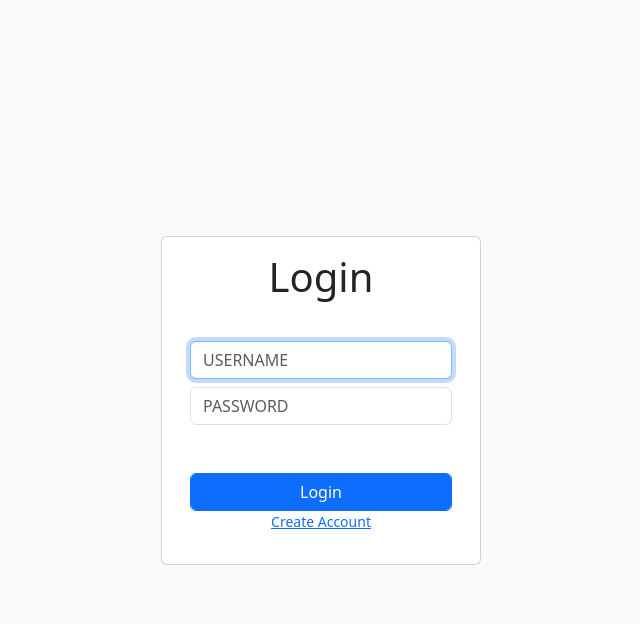
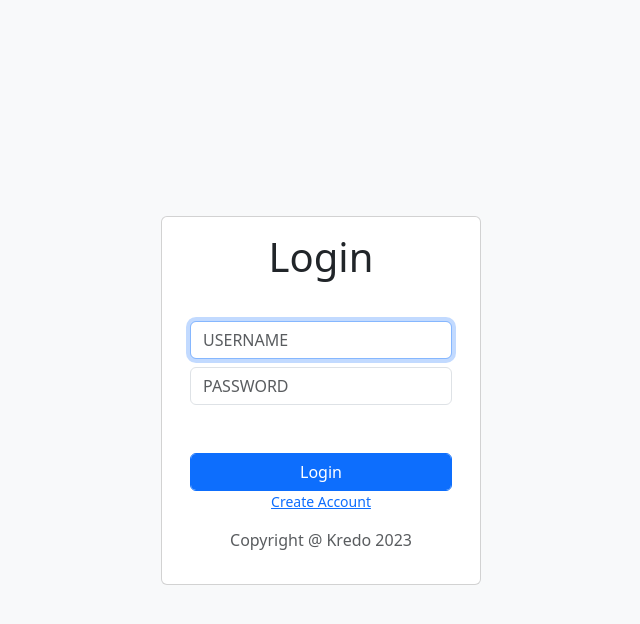
Before and after one commit to Kredo-Garry/the-company-february-pm, a PHP site: page / in a window 1280 px wide. Shown: the top 624 px of the page, without its empty margins (319-959 px from the left). Run offline with PHP 8.4, Linux system fonts and the light colour scheme.

Commit message:
Second upload with changes in login page

```diff
--- a/views/index.php
+++ b/views/index.php
@@ -22,6 +22,7 @@
                         <button type="submit" class="form-control btn btn-primary">Login</button>
                     </form>
                     <p class="text-center small"><a href="register.php">Create Account</a></p>
+                    <p class="text-center text-muted">Copyright @ Kredo 2023</p>
                 </div>
             </div>
         </div>
```
